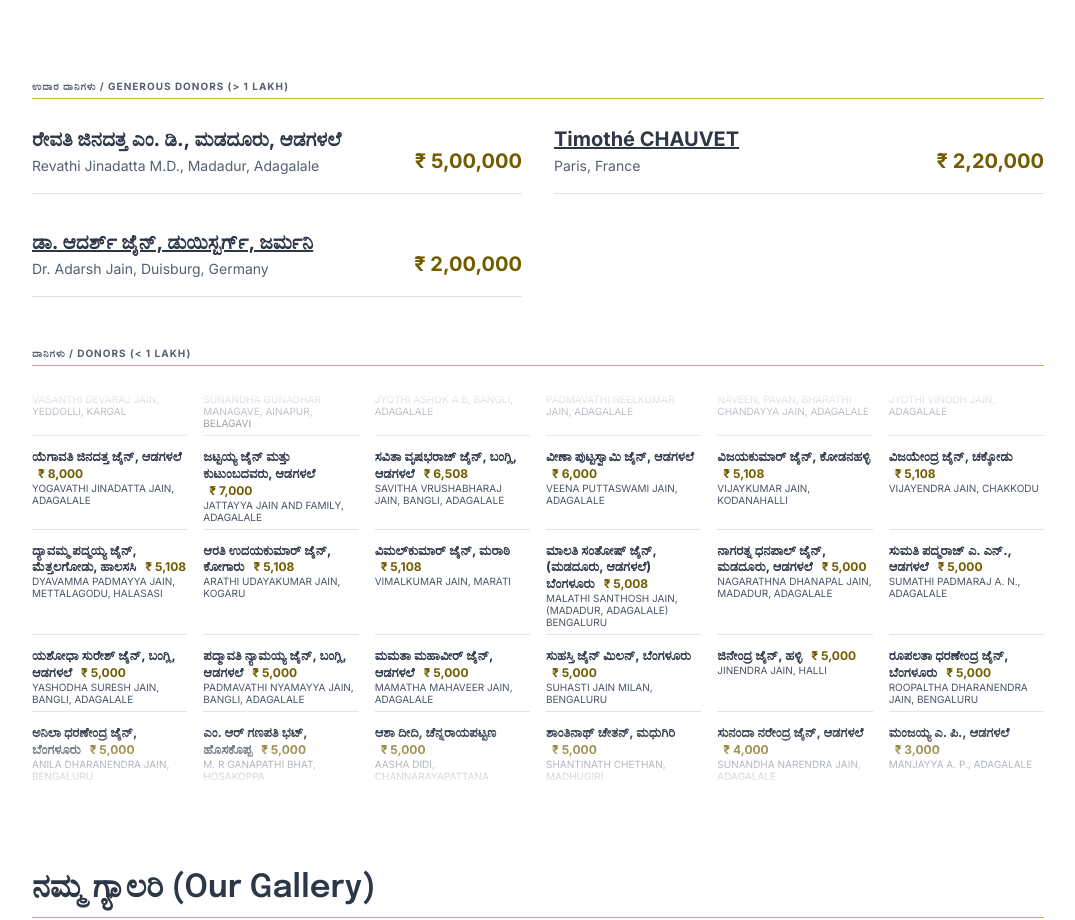
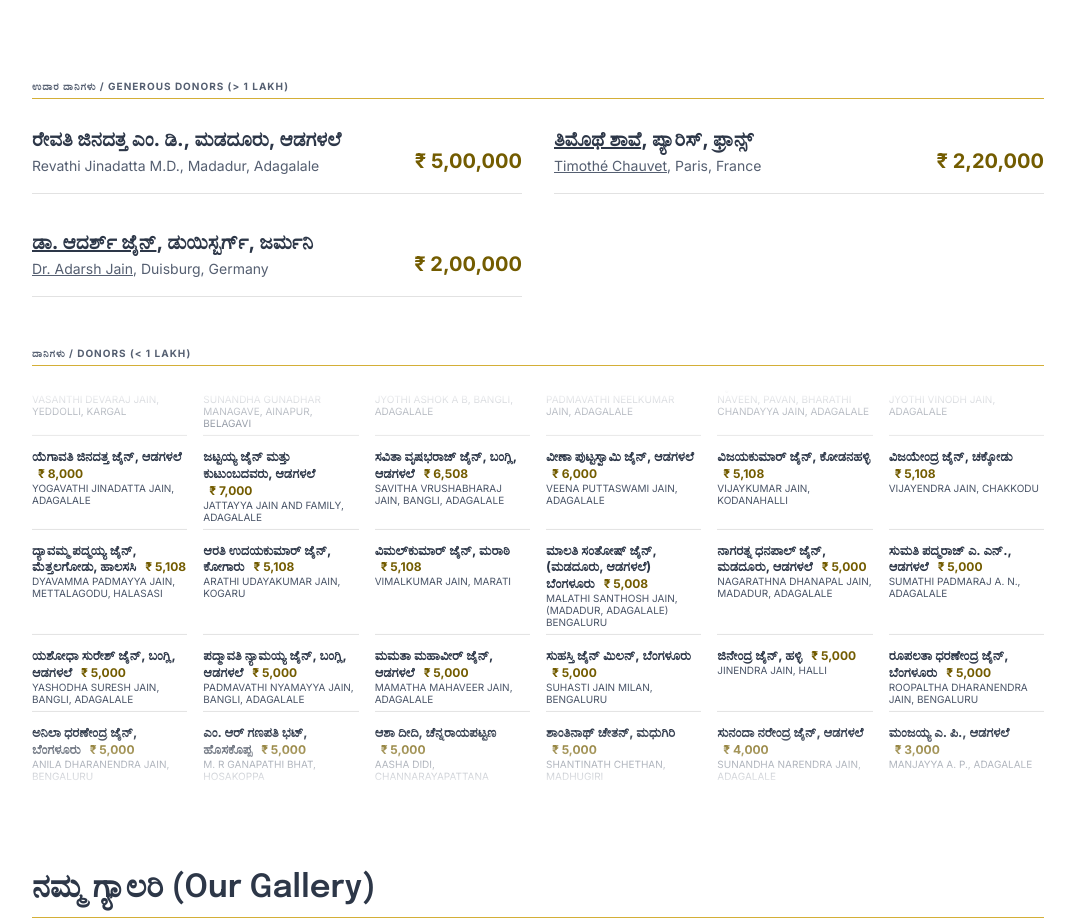
Before and after one commit to timothechauvet/sdjsac.in, a Next.js app: page / in a window 1280 px wide. Shown: the part 3149-4069 px from the top of the page, without its empty margins (102-1177 px from the left). Built offline with nearby package versions, Linux system fonts and the light colour scheme.

Commit message:
:sparkles: Update major donor names and links

```diff
--- a/app/page.js
+++ b/app/page.js
@@ -350,7 +350,7 @@ export default function Home() {
             </p>
             <div className="donor-major-grid">
               <DonorMajor nameKn="ರೇವತಿ ಜಿನದತ್ತ ಎಂ. ಡಿ., ಮಡದೂರು, ಆಡಗಳಲೆ" nameEn="Revathi Jinadatta M.D., Madadur, Adagalale" amount="₹ 5,00,000" />
-              <DonorMajor nameKn="Timothé CHAUVET" nameEn="Paris, France" amount="₹ 2,20,000" link="https://timothechau.vet" />
+              <DonorMajor nameKn="ತಿಮೊಥೆ ಶಾವೆ, ಪ್ಯಾರಿಸ್, ಫ್ರಾನ್ಸ್" nameEn="Timothé Chauvet, Paris, France" amount="₹ 2,20,000" link="https://timothechau.vet" />
               <DonorMajor nameKn="ಡಾ. ಆದರ್ಶ್ ಜೈನ್, ಡುಯಿಸ್ಬರ್ಗ್, ಜರ್ಮನಿ" nameEn="Dr. Adarsh Jain, Duisburg, Germany" amount="₹ 2,00,000" link="https://adarshjain.de" />
             </div>
           </div>
@@ -595,19 +595,38 @@ function BankField({ label, value }) {
 }
 
 function DonorMajor({ nameKn, nameEn, amount, link }) {
+  const [firstKn, ...restKnParts] = nameKn.split(", ");
+  const [firstEn, ...restEnParts] = nameEn.split(", ");
+  const restKn = restKnParts.join(", ");
+  const restEn = restEnParts.join(", ");
+
   return (
     <div className="donor-major-item">
       <div>
         <p className="donor-major-item__name">
           {link ? (
-            <a href={link} target="_blank" rel="noopener noreferrer" style={{ textDecoration: "underline" }}>
-              {nameKn}
-            </a>
+            <>
+              <a href={link} target="_blank" rel="noopener noreferrer" style={{ textDecoration: "underline" }}>
+                {firstKn}
+              </a>
+              {restKn ? `, ${restKn}` : ""}
+            </>
           ) : (
             nameKn
           )}
         </p>
-        <p className="donor-major-item__sub">{nameEn}</p>
+        <p className="donor-major-item__sub">
+          {link ? (
+            <>
+              <a href={link} target="_blank" rel="noopener noreferrer" style={{ textDecoration: "underline" }}>
+                {firstEn}
+              </a>
+              {restEn ? `, ${restEn}` : ""}
+            </>
+          ) : (
+            nameEn
+          )}
+        </p>
       </div>
       <p className="donor-major-item__amount">{amount}</p>
     </div>
```
